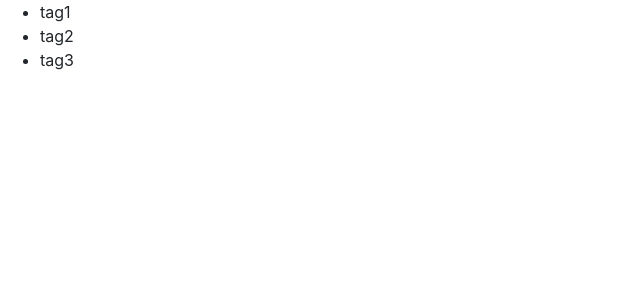
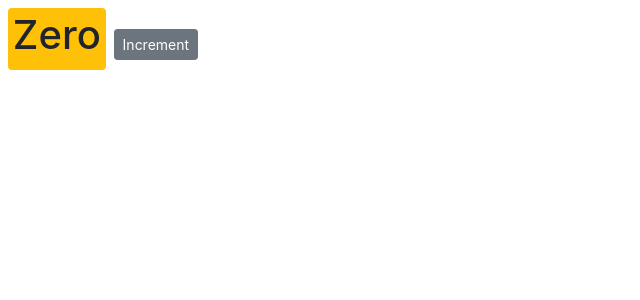
Before and after one commit to sagarpatade414/react-counter-app, a React (Create React App) app in the folder react-counter/: page / in a window 1280 px wide. Shown: the top 300 px of the page, without its empty margins (0-640 px from the left). Built offline with nearby package versions, Linux system fonts and the light colour scheme.

Commit message:
state rendering
state rendering

```diff
--- a/react-counter/src/components/counter.jsx
+++ b/react-counter/src/components/counter.jsx
@@ -3,26 +3,32 @@ import React, { Component } from 'react';
 class Counter extends Component {
 
     state = {
-        count: 0,
-        tags: ['tag1', 'tag2', 'tag3']
+        count: 0
     };
 
-    renderTags(){
-        if(this.state.tags.length === 0) {
-            return <p>There are no tags </p>;
-        } else {
-            return <ul> {this.state.tags.map( (item) => <li key={item}> { item }</li> )} </ul>;
-        }
-    }
+   handleIncrement= () => {
+      this.setState({ count : this.state.count + 1});
+    };
+
     render() {
         return (
          <div>
-             {this.renderTags()}
+            <span className={this.getBadgeClasses()}>{this.formatCount()}</span>
+            <button onClick={this.handleIncrement} className="btn btn-secondary btn-sm">Increment</button>
         </div>
         );
     }
 
+    getBadgeClasses() {
+        let classes = "badge m-2 badge-";
+        classes += (this.state.count === 0) ? "warning" : "primary";
+        return classes;
+    }
 
+    formatCount(){
+        const { count } = this.state;
+        return count === 0 ? <h1>Zero</h1> : count;
+    }
 
 
 }
```
